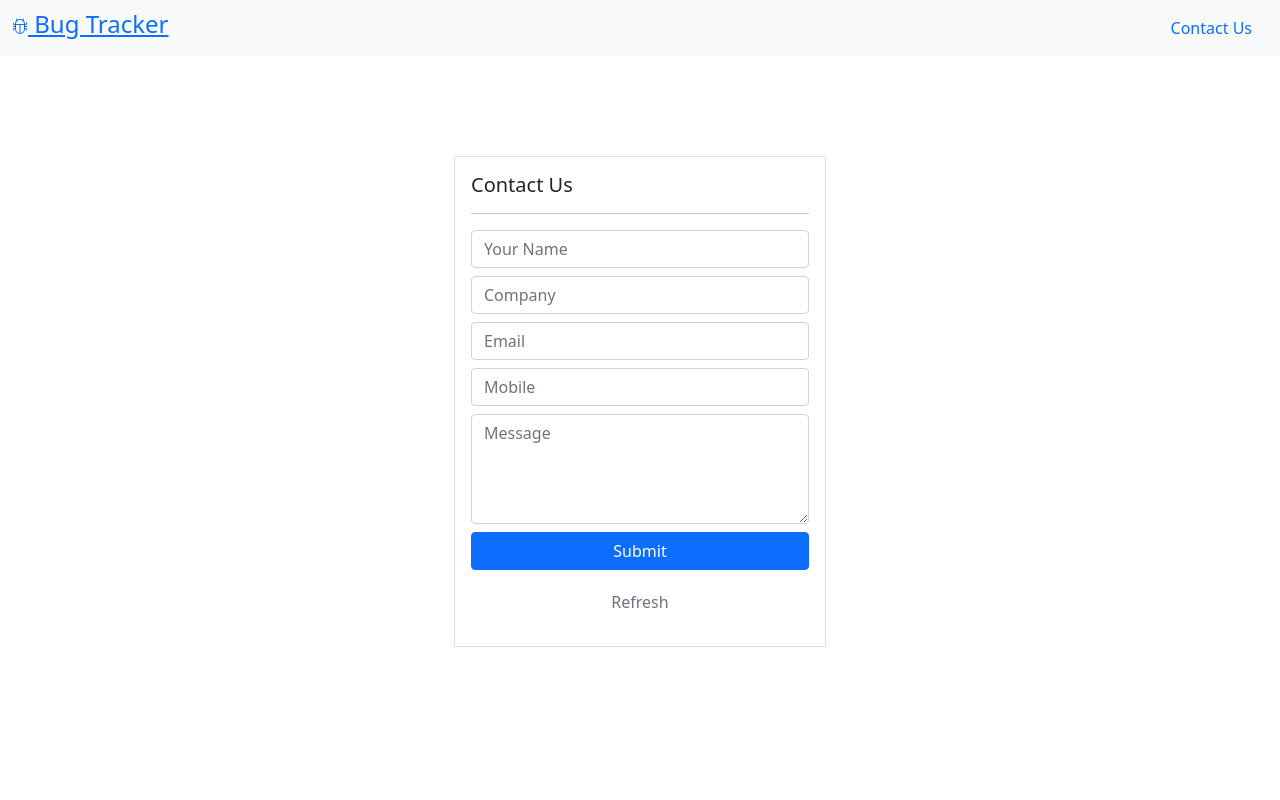
After one commit to pj8912/php_bug_tracking, a PHP site: page /php_bug_tracking/contactus.php in a window 1280 px wide. The commit adds this page. Run offline with PHP 8.4, Linux system fonts and the light colour scheme.

Commit message:
added contact us page

```diff
--- /dev/null
+++ b/contactus.php
@@ -0,0 +1,96 @@
+<?php
+session_start();
+include 'includes/header.php';
+include 'includes/footer.php';
+
+?>
+
+<style>
+    #cards {
+        margin: 0 auto;
+        margin-top: 100px;
+    }
+
+    .ref {
+        cursor: pointer;
+    }
+    a{
+        text-decoration: none;
+    }
+</style>
+
+<?php main_header('Contact Us'); ?>
+<div class="container">
+    <div class="card card-body col-md-4 rounded-0" id="cards">
+        <form action="" method="post">
+            <p class="h5">Contact Us</p>
+            <hr>
+            <div class="mb-2">
+                <input type="text" name="name" placeholder="Your Name" class="form-control">
+            </div>
+            <div class="mb-2">
+                <input type="text" name="company" placeholder="Company" class="form-control">
+            </div>
+            <div class="mb-2">
+                <input type="email" name="email" placeholder="Email" class="form-control">
+            </div>
+            <div class="mb-2">
+                <input type="text" name="mobile" placeholder="Mobile" class="form-control">
+            </div>
+            <div class="mb-2">
+                <textarea name="message" placeholder="Message" cols="30" class="form-control" rows="4"></textarea>
+                <!-- <input type="text" name="message" placeholder="Message" class="form-control"> -->
+            </div>
+            <div class="d-grid gap-2">
+
+                <button name="ubtn" type="submit" class="btn btn-primary">
+                    Submit
+                </button>
+            </div>
+
+
+        </form>
+        <p class="text-center mt-1 text-secondary ref" onclick="reset_game()" id="refresh">Refresh</p>
+    </div>
+</div>
+<script>
+    function reset_game() {
+        location.reload();
+        document.getElementById('input').value = '';
+    }
+
+
+</script>
+
+<?php
+
+if (isset($_POST['ubtn'])) {
+    $name = $_POST['name'];
+    $company = $_POST['company'];
+    $email = $_POST['email'];
+    $mobile = $_POST['mobile'];
+    $message = $_POST['message'];
+
+    require 'Database/Database.php';
+    require 'models/ContactUs.php';
+    $db  = new Database();
+    $db = $db->connect();
+    $contact = new ContactUs($db);
+    $contact->name = $name;
+    $contact->company = $company;
+    $contact->email = $email;
+    $contact->mobile = $mobile;
+    $contact->message = $message;
+    if($contact->createContact()){
+        header('location: index.php');
+        exit();
+    }
+    else{
+        header('location: contactus.php?err');
+        exit();
+    }
+
+
+}
+?>
+<?php main_footer(); ?>
--- /dev/null
+++ b/includes/footer.php
@@ -0,0 +1,11 @@
+<?php
+
+
+function main_footer(){
+    echo '
+        </body>
+        </html>
+    ';
+}
+
+?>
--- /dev/null
+++ b/includes/header.php
@@ -0,0 +1,43 @@
+
+
+
+<?php
+
+function main_header($title = 'document'){
+
+echo '    <!DOCTYPE html>
+    <html lang="en">
+<head>
+<meta charset="UTF-8">
+<meta http-equiv="X-UA-Compatible" content="IE=edge">
+<meta name="viewport" content="width=device-width, initial-scale=1.0">
+<title>'.$title.'</title>
+<link href="https://cdn.jsdelivr.net/npm/bootstrap@5.1.3/dist/css/bootstrap.min.css" rel="stylesheet" integrity="sha384-1BmE4kWBq78iYhFldvKuhfTAU6auU8tT94WrHftjDbrCEXSU1oBoqyl2QvZ6jIW3" crossorigin="anonymous">
+
+</head>
+<body>
+<nav class="navbar navbar-expand-lg  navbar-light bg-light">
+<div class="container-fluid">
+    <a href="http://localhost/php_bug_tracking/" class="nav-brand h4 ">
+        <svg xmlns="http://www.w3.org/2000/svg" width="16" height="16" fill="currentColor" class="bi bi-bug" viewBox="0 0 16 16">
+            <path d="M4.355.522a.5.5 0 0 1 .623.333l.291.956A4.979 4.979 0 0 1 8 1c1.007 0 1.946.298 2.731.811l.29-.956a.5.5 0 1 1 .957.29l-.41 1.352A4.985 4.985 0 0 1 13 6h.5a.5.5 0 0 0 .5-.5V5a.5.5 0 0 1 1 0v.5A1.5 1.5 0 0 1 13.5 7H13v1h1.5a.5.5 0 0 1 0 1H13v1h.5a1.5 1.5 0 0 1 1.5 1.5v.5a.5.5 0 1 1-1 0v-.5a.5.5 0 0 0-.5-.5H13a5 5 0 0 1-10 0h-.5a.5.5 0 0 0-.5.5v.5a.5.5 0 1 1-1 0v-.5A1.5 1.5 0 0 1 2.5 10H3V9H1.5a.5.5 0 0 1 0-1H3V7h-.5A1.5 1.5 0 0 1 1 5.5V5a.5.5 0 0 1 1 0v.5a.5.5 0 0 0 .5.5H3c0-1.364.547-2.601 1.432-3.503l-.41-1.352a.5.5 0 0 1 .333-.623zM4 7v4a4 4 0 0 0 3.5 3.97V7H4zm4.5 0v7.97A4 4 0 0 0 12 11V7H8.5zM12 6a3.989 3.989 0 0 0-1.334-2.982A3.983 3.983 0 0 0 8 2a3.983 3.983 0 0 0-2.667 1.018A3.989 3.989 0 0 0 4 6h8z" />
+        </svg>
+        Bug Tracker
+    </a>
+    <ul class="nav justify-content-end">';
+        if (isset($_SESSION['u_id'])) {
+            echo '<li class="nav-item" ><a class="nav-link" href="http://localhost/php_bug_tracking/user/logout.php" class="p-2">logout</a></li>';
+        }
+
+        echo '<li class="nav-item">
+            <a class="nav-link" href="http://localhost/php_bug_tracking/contactus.php">Contact Us</a>
+        </li>
+    </ul>
+</div>
+</nav>
+';
+
+}
+
+
+?>
--- a/user/signup.php
+++ b/user/signup.php
@@ -16,7 +16,7 @@
     <div class="contaniner">
 
 
-        <div class="card card-body col-md-4 m-auto col-xs-6 mt-5">
+        <div class="card card-body col-md-4 m-auto col-xs-4 mt-5">
 
             <h4 class="text-center">Bug tracker</h4>
 
```
Also changed, not shown: Database/Database.php (+4 -4 lines), bug_tracking.sql (+10 -0 lines), index.php (+17 -7 lines), models/ContactUs.php (added, +27 -0 lines), models/Employee.php (+13 -2 lines).
